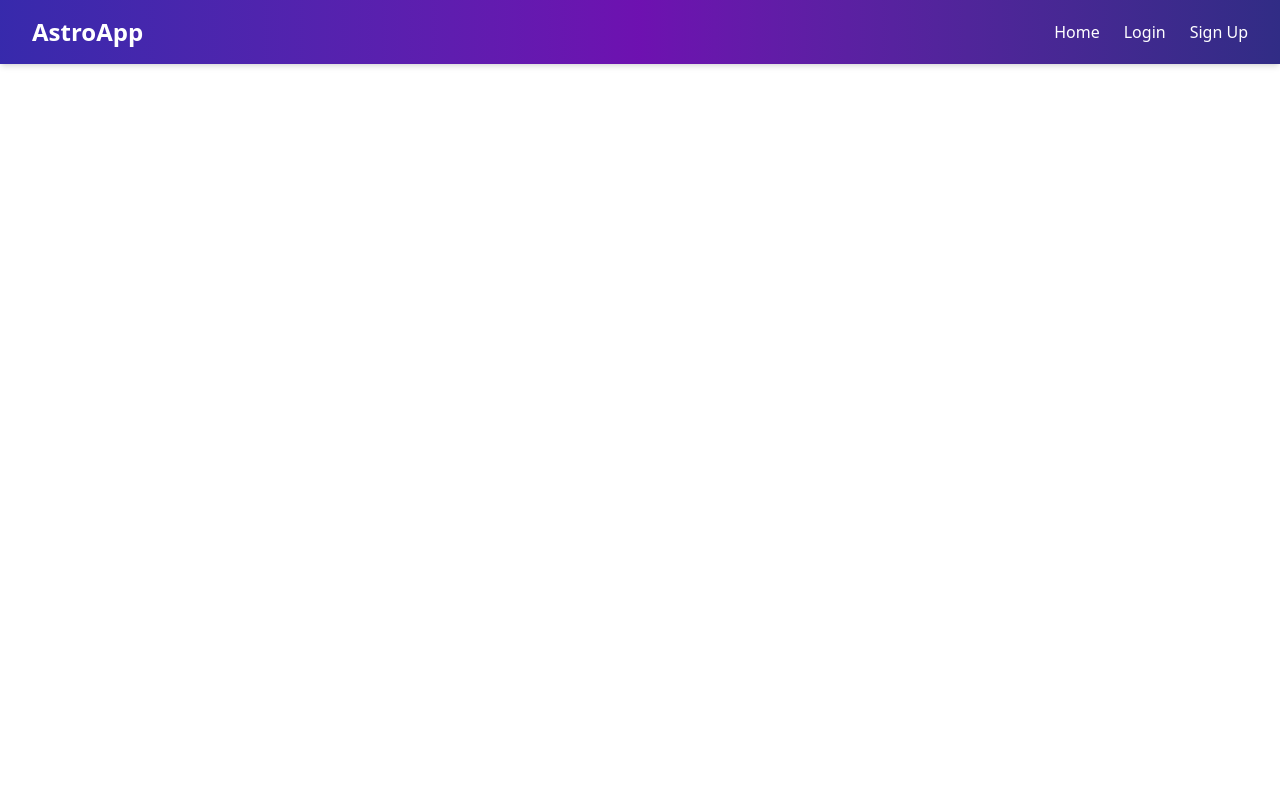
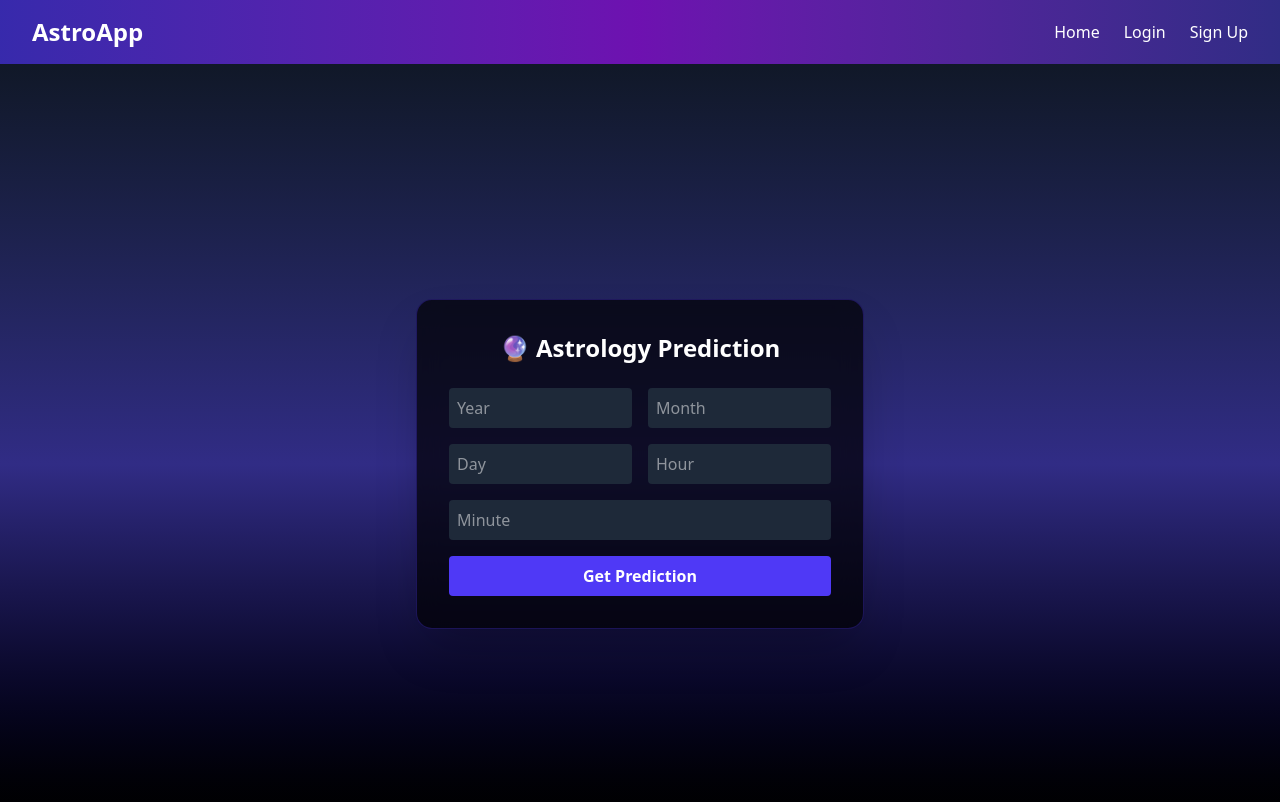
Before and after one commit to IT-HARISH-R/User, a React (Vite) app: page /predict in a window 1280 px wide. Shown: the top 802 px of the page. Built offline with nearby package versions, Linux system fonts and the light colour scheme.

Commit message:
prediction Work

```diff
--- a/src/App.jsx
+++ b/src/App.jsx
@@ -5,6 +5,7 @@ import { Login } from './Page/Login';
 import { Signup } from './Page/Signup';
 import Menu from './components/Menu';
 import Profile from './Page/profile';
+import AstroForm from './Page/AstroForm';
 const App = () => {
   return (
 
@@ -16,6 +17,8 @@ const App = () => {
         <Route path="/login" element={<Login />} />
         <Route path="/signup" element={<Signup />} />
         <Route path="/profile" element={<Profile />} />
+        <Route path="/predict" element={<AstroForm />} />
+
       </Routes>
     </>
 
--- /dev/null
+++ b/src/Page/AstroForm.jsx
@@ -0,0 +1,121 @@
+import React, { useState } from "react";
+import astroServices from "../server/astroServices";
+
+const AstroForm = () => {
+    const [formData, setFormData] = useState({
+        year: "",
+        month: "",
+        day: "",
+        hour: "",
+        minute: "",
+        model: "gemini-2.5-flash",
+    });
+
+    const [loading, setLoading] = useState(false);
+    const [result, setResult] = useState(null);
+    const [error, setError] = useState("");
+
+    const handleChange = (e) => {
+        setFormData({ ...formData, [e.target.name]: e.target.value });
+    };
+
+    const handleSubmit = async (e) => {
+        e.preventDefault();
+        setLoading(true);
+        setError("");
+        setResult(null);
+
+        try {
+            const res = await astroServices.getPrediction(formData);
+            setResult(res);
+        } catch (err) {
+            setError("Something went wrong, please try again.");
+        } finally {
+            setLoading(false);
+        }
+    };
+
+    return (
+        <div className="min-h-screen flex flex-col items-center justify-center bg-gradient-to-b from-gray-900 via-indigo-900 to-black p-6 text-white">
+            <div className="bg-black/70 p-8 rounded-2xl border border-indigo-600/30 shadow-2xl w-full max-w-md backdrop-blur-md">
+                <h2 className="text-2xl font-bold mb-6 text-center">🔮 Astrology Prediction</h2>
+
+                <form onSubmit={handleSubmit} className="space-y-4">
+                    <div className="grid grid-cols-2 gap-4">
+                        <input
+                            type="number"
+                            name="year"
+                            placeholder="Year"
+                            value={formData.year}
+                            onChange={handleChange}
+                            className="p-2 rounded bg-gray-800 text-white focus:outline-none focus:ring-2 focus:ring-indigo-500"
+                            required
+                        />
+                        <input
+                            type="number"
+                            name="month"
+                            placeholder="Month"
+                            value={formData.month}
+                            onChange={handleChange}
+                            className="p-2 rounded bg-gray-800 text-white focus:outline-none focus:ring-2 focus:ring-indigo-500"
+                            required
+                        />
+                        <input
+                            type="number"
+                            name="day"
+                            placeholder="Day"
+                            value={formData.day}
+                            onChange={handleChange}
+                            className="p-2 rounded bg-gray-800 text-white focus:outline-none focus:ring-2 focus:ring-indigo-500"
+                            required
+                        />
+                        <input
+                            type="number"
+                            name="hour"
+                            placeholder="Hour"
+                            value={formData.hour}
+                            onChange={handleChange}
+                            className="p-2 rounded bg-gray-800 text-white focus:outline-none focus:ring-2 focus:ring-indigo-500"
+                            required
+                        />
+                        <input
+                            type="number"
+                            name="minute"
+                            placeholder="Minute"
+                            value={formData.minute}
+                            onChange={handleChange}
+                            className="p-2 rounded bg-gray-800 text-white focus:outline-none focus:ring-2 focus:ring-indigo-500 col-span-2"
+                            required
+                        />
+                    </div>
+
+                    <button
+                        type="submit"
+                        disabled={loading}
+                        className="w-full bg-indigo-600 hover:bg-indigo-700 py-2 rounded text-white font-semibold transition-colors"
+                    >
+                        {loading ? "Loading..." : "Get Prediction"}
+                    </button>
+                </form>
+
+                {/* Results */}
+                {error && <p className="text-red-500 mt-4">{error}</p>}
+                {result && (
+                    <div className="mt-6 space-y-3">
+                        <h3 className="text-lg font-semibold text-indigo-300">Prediction:</h3>
+                        <p className="text-indigo-100 whitespace-pre-line">
+                            {result.thanglish_explanation}
+                        </p>
+                        <div className="mt-4 text-sm text-gray-400">
+                            <p>Julian Day: {result.astrology_data.julian_day}</p>
+                            <p>☀ Sun Longitude: {result.astrology_data.sun_longitude}</p>
+                            <p>🌙 Moon Longitude: {result.astrology_data.moon_longitude}</p>
+                        </div>
+                    </div>
+                )}
+            </div>
+        </div>
+    );
+};
+
+export default AstroForm;
--- a/src/Page/Home.jsx
+++ b/src/Page/Home.jsx
@@ -1,10 +1,54 @@
-import React from 'react'
+import React from "react";
+import { Link } from "react-router-dom";
 
 const Home = () => {
-    return (
-        <h1 className="text-3xl font-bold underline">
-           Wellcome ro Astro app
-        </h1>)
-}
+  return (
+    <div className="min-h-screen flex justify-center items-center bg-gradient-to-b from-gray-900 via-indigo-900 to-black">
+      <div className="bg-black/70 p-10 rounded-2xl border border-indigo-600/30 shadow-2xl w-full max-w-3xl backdrop-blur-md text-white text-center space-y-6">
 
-export default Home
+        {/* Title */}
+        <h1 className="text-4xl font-bold"> Astro</h1>
+        <p className="text-lg text-gray-300">
+          Welcome! Discover insights from Vedic Astrology, explore your
+          horoscope, and get personalized predictions.
+        </p>
+
+        {/* Info Section */}
+        <div className="grid md:grid-cols-2 gap-6 text-left mt-8">
+          <div className="bg-gray-800/50 p-6 rounded-xl border border-indigo-600/20">
+            <h2 className="text-2xl font-semibold mb-2"> About</h2>
+            <p className="text-gray-300 text-sm">
+              This platform helps you calculate planetary positions, generate
+              your horoscope, and provide insights based on Vedic astrology.
+            </p>
+          </div>
+          <div className="bg-gray-800/50 p-6 rounded-xl border border-indigo-600/20">
+            <h2 className="text-2xl font-semibold mb-2"> Predictions</h2>
+            <p className="text-gray-300 text-sm">
+              Try out our prediction feature to know your daily horoscope, life
+              insights, and planetary influences.
+            </p>
+          </div>
+        </div>
+
+        {/* Action Buttons */}
+        <div className="flex justify-center space-x-6 mt-6">
+          {/* <Link
+            to="/profile"
+            className="px-6 py-2 rounded-lg bg-indigo-600 hover:bg-indigo-500 transition shadow-lg"
+          >
+            View Profile
+          </Link> */}
+          <Link
+            to="/predict"
+            className="px-6 py-2 rounded-lg bg-purple-600 hover:bg-purple-500 transition shadow-lg"
+          >
+            Try Prediction
+          </Link>
+        </div>
+      </div>
+    </div>
+  );
+};
+
+export default Home;
--- a/src/Page/Login.jsx
+++ b/src/Page/Login.jsx
@@ -1,6 +1,6 @@
 import React, { useState } from "react";
 import { motion } from "framer-motion";
-import authServices from "../server/auth/authServices";
+import authServices from "../server/authServices";
 import { AiOutlineEye, AiOutlineEyeInvisible } from "react-icons/ai";
 import { Link, useNavigate } from "react-router-dom";
 import { useDispatch } from "react-redux";
--- a/src/Page/Signup.jsx
+++ b/src/Page/Signup.jsx
@@ -1,12 +1,13 @@
 import React, { useState } from "react";
 import { motion } from "framer-motion";
-import authServices from "../server/auth/authServices";
+import authServices from "../server/authServices";
 import { AiOutlineEye, AiOutlineEyeInvisible } from "react-icons/ai";
 import { Link } from "react-router-dom";
 
 export const Signup = () => {
   const [email, setemail] = useState("");
   const [password, setPassword] = useState("");
+  const [username, setusername] = useState("");
   const [showPassword, setShowPassword] = useState(false);
 
   const handlLogin = async (e) => {
@@ -71,6 +72,17 @@ export const Signup = () => {
 
         {/* Login form */}
         <form className="space-y-4" onSubmit={handlLogin}>
+          <div>
+            <label className="text-sm text-indigo-200/70">username</label>
+            <motion.input
+              whileFocus={{ scale: 1.01 }}
+              className="w-full mt-2 px-4 py-3 rounded-xl bg-white/5 border border-indigo-500/20 placeholder-indigo-300 text-white outline-none"
+              placeholder="you@gmail.com"
+              required
+              value={username}
+              onChange={(e) => setusername(e.target.value)}
+            />
+          </div>
           <div>
             <label className="text-sm text-indigo-200/70">Email</label>
             <motion.input
--- a/src/components/Menu.jsx
+++ b/src/components/Menu.jsx
@@ -32,6 +32,7 @@ const Menu = () => {
 
             {user ? (
               <>
+                <Link to="/predict" className="hover:text-indigo-300 transition-colors">prediction</Link>
                 <Link to="/profile" className="hover:text-indigo-300 transition-colors">Profile</Link>
                 <button
                   onClick={handleLogout}
--- /dev/null
+++ b/src/server/astroServices.js
@@ -0,0 +1,16 @@
+import api from "./axios";
+
+
+const astroServices = {
+  getPrediction: async (data) => {
+    try {
+      const res = await api.post("data/compute/", data);
+      return res.data;
+    } catch (err) {
+      console.error("Astro API error:", err.response?.data || err.message);
+      throw err;
+    }
+  },
+};
+
+export default astroServices;
--- a/src/server/auth/authServices.js
+++ b/src/server/authServices.js
@@ -1,4 +1,4 @@
-import api from "../axios"; // your axios instance
+import api from "./axios";
 
 const authServices = {
     // Login function
```
